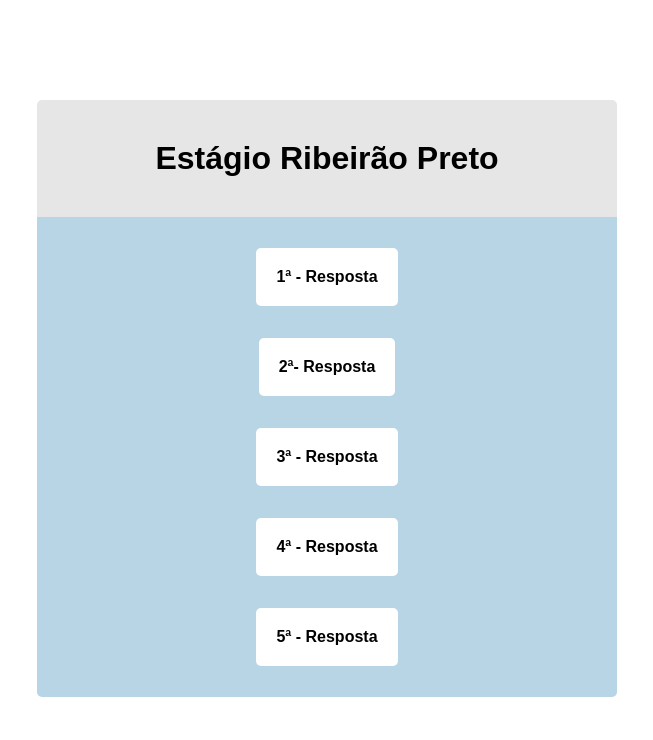
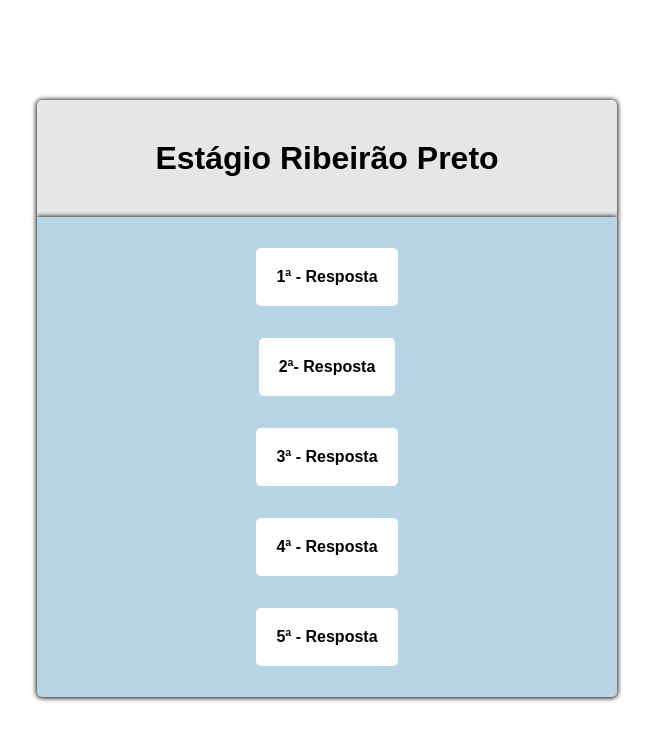
Before and after one commit to leonardosfilho/estagioribeiraopreto, a plain HTML site: page index.html in a window 1280 px wide. Shown: the whole page, without its empty margins (313-966 px from the left). Drawn offline with Linux system fonts and the light colour scheme; a web font is replaced by a local one.

Commit message:
Update style.css

```diff
--- a/style.css
+++ b/style.css
@@ -9,22 +9,28 @@
     font-style: normal;
 }
 #app {
-     animation: up 1s ease-in-out;
+    animation: up 1s ease-in-out;
     display: flex;
     flex-direction: column;
     margin: 100px auto;
 
+
 }
 header {
+    box-shadow: 0px 1px 5px rgba(0, 0, 0, 0.5),
+    1px 0px 5px rgba(0, 0, 0, 0.5),
+    -1px 0px 5px rgba(0, 0, 0, 0.5);
     text-align: center;
     padding: 40px;
     background-color: rgb(230, 230, 230);
     width: 500px;
     margin: auto;
-
     border-radius: 5px 5px 0 0;
 }
 section{
+    box-shadow: 0px 1px 5px rgba(0, 0, 0, 0.5),
+                1px 0px 5px rgba(0, 0, 0, 0.5),
+                -1px 0px 5px rgba(0, 0, 0, 0.5);
     display: flex;
     flex-direction: column;
     padding:40px;
```
